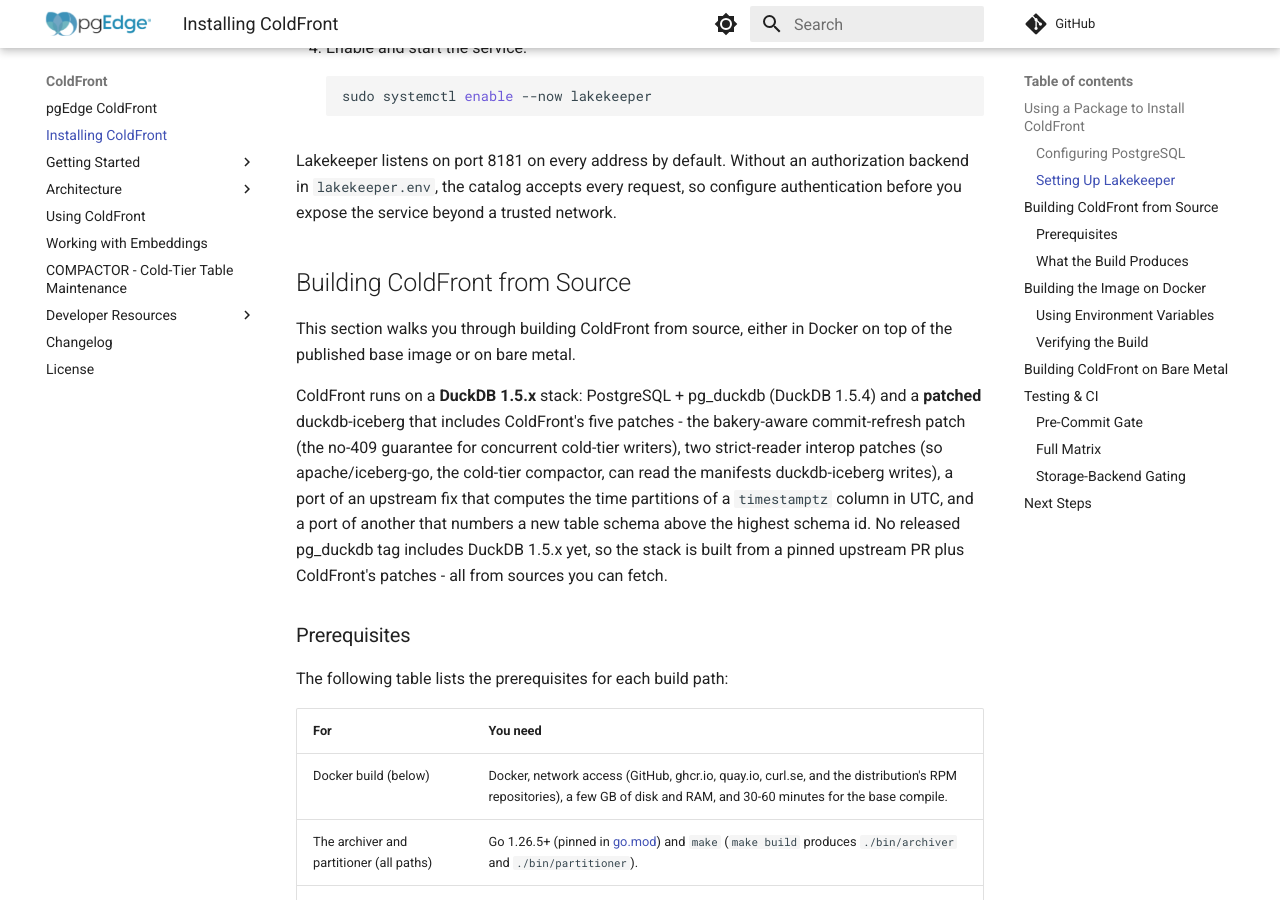
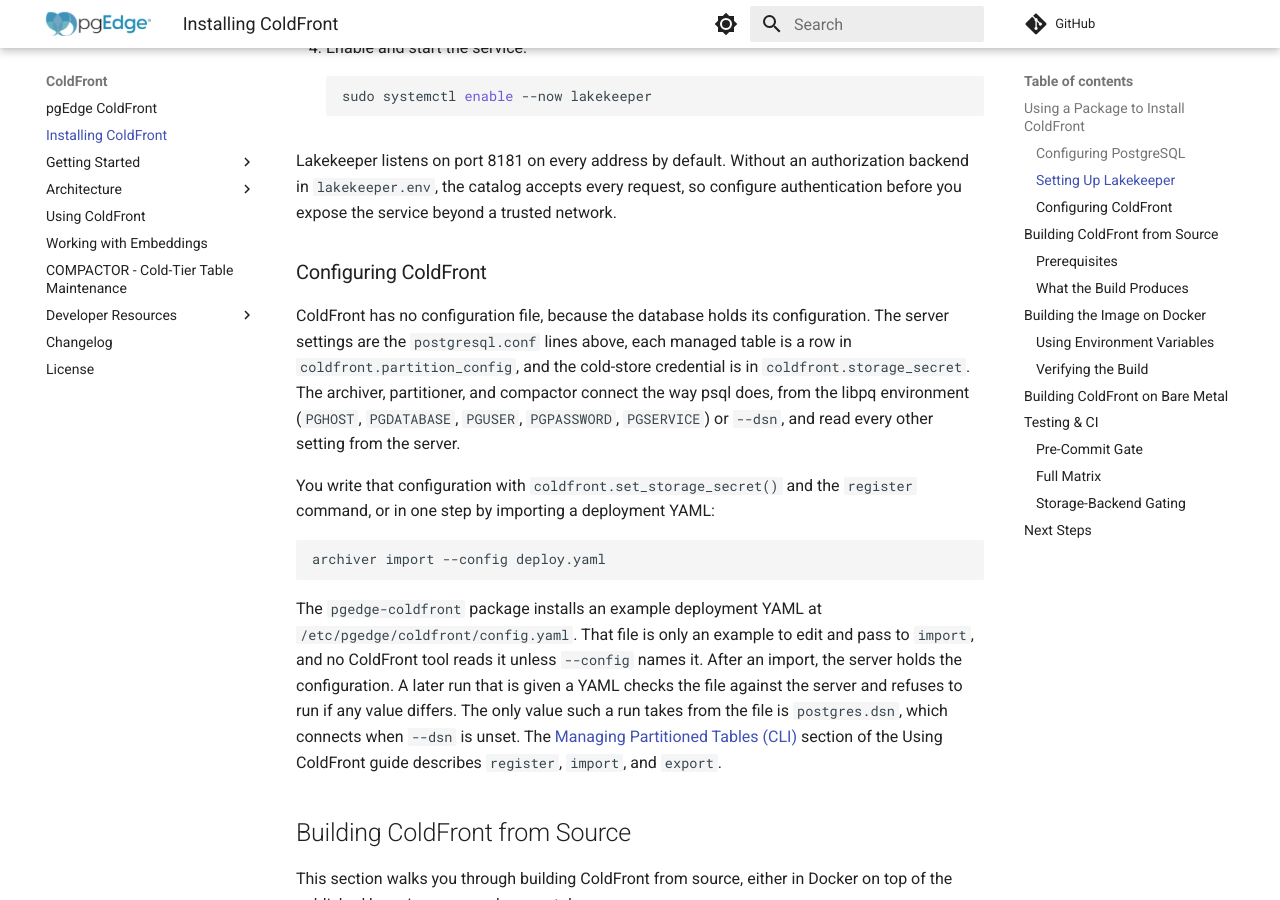
Before and after one commit to pgEdge/coldfront, an MkDocs documentation site: the page built from docs/installation.md, in a window 1280 px wide and 900 px high, scrolled down 2716 px. Built offline with MkDocs 1.6.1 and Material for MkDocs 9.7.7, drawn with Linux system fonts in a browser that asks for light colours; comment, search, counter and statistics services are not loaded.

Commit message:
docs: state that ColdFront keeps its configuration in the database

````diff
--- a/docs/installation.md
+++ b/docs/installation.md
@@ -128,6 +128,34 @@ Lakekeeper listens on port 8181 on every address by default. Without an
 authorization backend in `lakekeeper.env`, the catalog accepts every request,
 so configure authentication before you expose the service beyond a trusted
 network.
+
+### Configuring ColdFront
+
+ColdFront has no configuration file, because the database holds its
+configuration. The server settings are the `postgresql.conf` lines above, each
+managed table is a row in `coldfront.partition_config`, and the cold-store
+credential is in `coldfront.storage_secret`. The archiver, partitioner, and
+compactor connect the way psql does, from the libpq environment (`PGHOST`,
+`PGDATABASE`, `PGUSER`, `PGPASSWORD`, `PGSERVICE`) or `--dsn`, and read every
+other setting from the server.
+
+You write that configuration with `coldfront.set_storage_secret()` and the
+`register` command, or in one step by importing a deployment YAML:
+
+```bash
+archiver import --config deploy.yaml
+```
+
+The `pgedge-coldfront` package installs an example deployment YAML at
+`/etc/pgedge/coldfront/config.yaml`. That file is only an example to edit and
+pass to `import`, and no ColdFront tool reads it unless `--config` names it.
+After an import, the server holds the configuration. A later run that is given
+a YAML checks the file against the server and refuses to run if any value
+differs. The only value such a run takes from the file is `postgres.dsn`, which
+connects when `--dsn` is unset. The
+[Managing Partitioned Tables (CLI)](usage.md#managing-partitioned-tables-cli)
+section of the Using ColdFront guide describes `register`, `import`, and
+`export`.
 
 ## Building ColdFront from Source
 
````
Also changed, not shown: README.md (+2 -0 lines).
